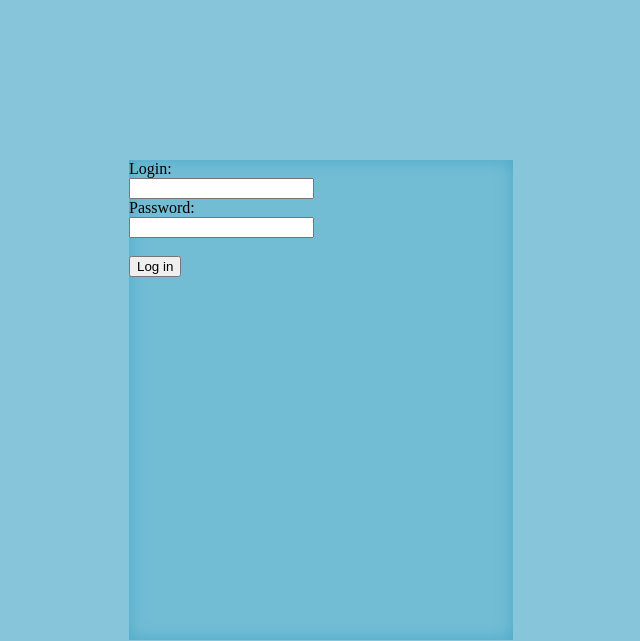
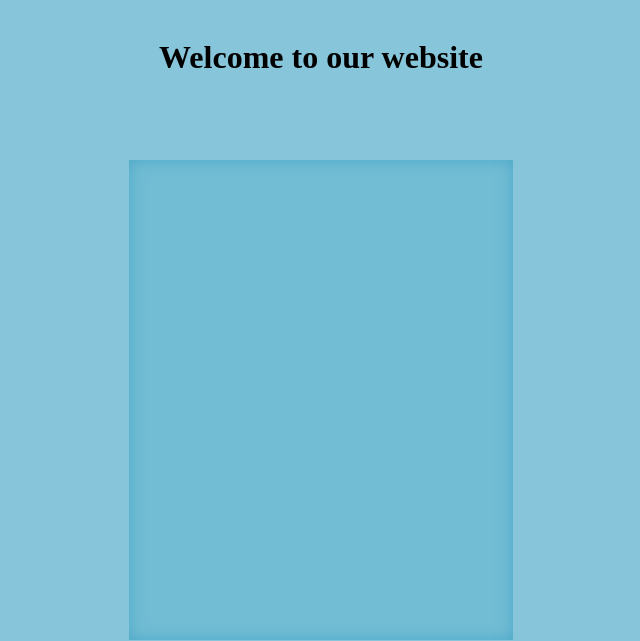
Before and after one commit to s22615/ProjektWPRG, a Flask app: page /home in a window 1280 px wide. Shown: the top 641 px of the page, without its empty margins (319-959 px from the left). Run offline with Flask 2, Linux system fonts and the light colour scheme.

Commit message:
update to login functionality

```diff
--- a/app.py
+++ b/app.py
@@ -1,6 +1,4 @@
-from flask import Flask, render_template, request, redirect, url_for
-
-app = Flask(__name__)
+from flask import Flask, render_template, request, redirect, url_for, session
 
 
 class User:
@@ -14,17 +12,32 @@
 
 
 users = []
-users.append(User(id=1,username='Sebastian',password='123'))
+users.append(User(id=1, username='Sebastian', password='123'))
+
+app = Flask(__name__)
+app.secret_key = 'wejoaiw29134b21oeaw'
 
 
-@app.route('/')
-@app.route('/login')
+@app.route('/login', methods=['GET', 'POST'])
 def login():
+    if request.method == 'POST':
+        session.pop('user_id', None)
+
+        username = request.form['username']
+        password = request.form['password']
+
+        user = [x for x in users if x.username == username][0]
+        if user and user.password == password:
+            session['user_id'] = user.id
+            return redirect(url_for('home'))
+
+        return redirect(url_for('login'))
+
     return render_template('login.html')
 
 
 @app.route('/home')
-def login():
+def home():
     return render_template('homePage.html')
 
 
--- a/templates/homePage.html
+++ b/templates/homePage.html
@@ -13,6 +13,7 @@
             position: static;
             width: 100%;
             height: 20vh;
+            text-align: center;
         }
         #mid{
             position: static;
@@ -36,6 +37,7 @@
 </head>
 <body>
 <div class="top-bot">
+    <br>
     <h1>Welcome to our website</h1>
 </div>
     <div id="mid">
--- a/templates/login.html
+++ b/templates/login.html
@@ -13,6 +13,7 @@
             position: static;
             width: 100%;
             height: 20vh;
+            text-align: center;
         }
         #mid{
             position: static;
@@ -40,15 +41,12 @@
         <div class="left-right"></div>
         <div id="mid-mid">
             <form action="" method="post">
-                <label for="flogin">Login:</label><br>
-                <input type="text" id="flogin" name="flogin"><br>
-                <label for="lpass">Password:</label><br>
-                <input type="text" id="lpass" name="lpass"><br><br>
+                <label for="username">Login:</label><br>
+                <input type="text" id="username" name="username"><br>
+                <label for="password">Password:</label><br>
+                <input type="password" id="password" name="password"><br><br>
                 <input type="submit" value="Log in">
             </form>
-            {% if error %}
-                <p class="error"><strong>Error:</strong>{{ error }}</p>
-            {% endif %}
         </div>
         <div class="left-right"></div>
     </div>
```
